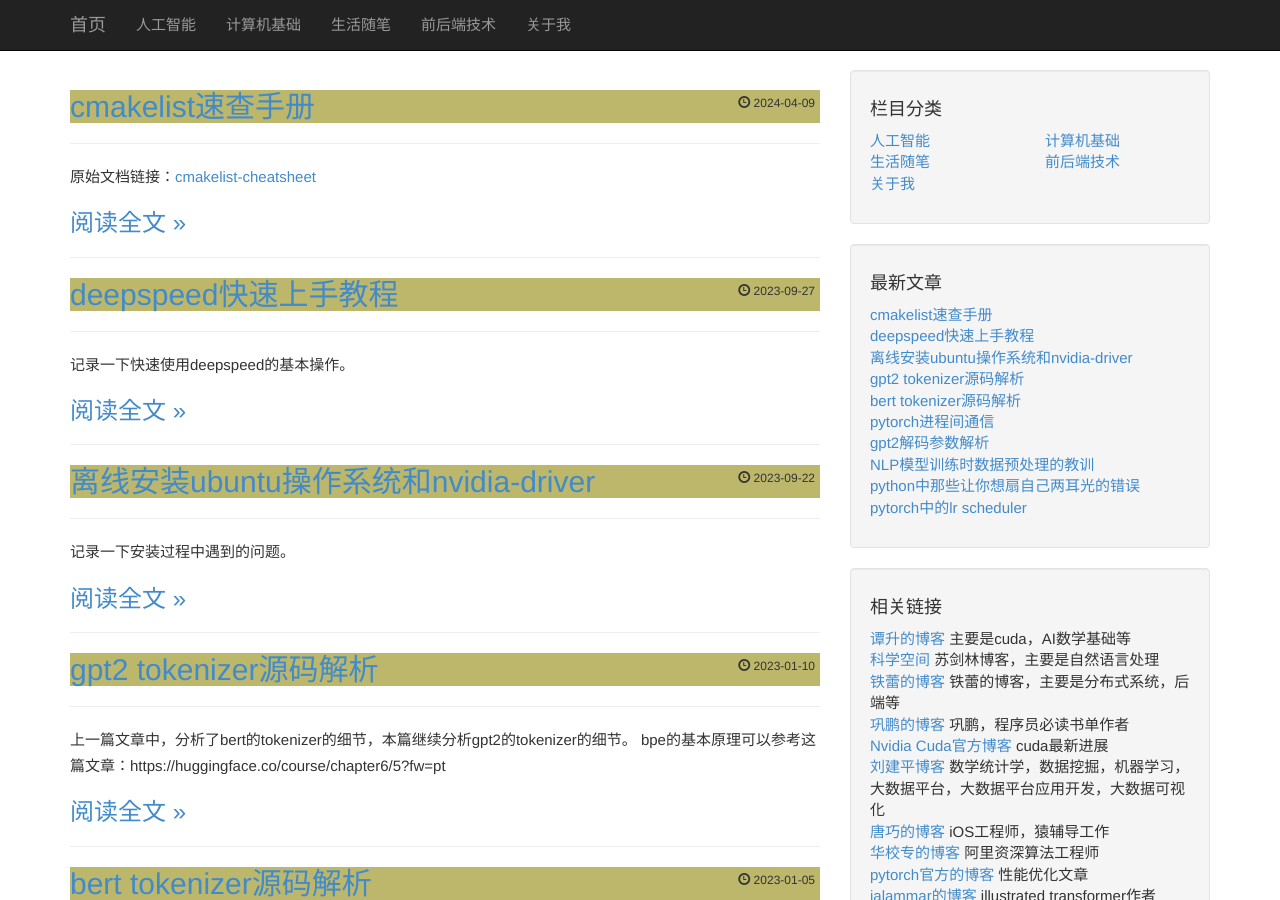
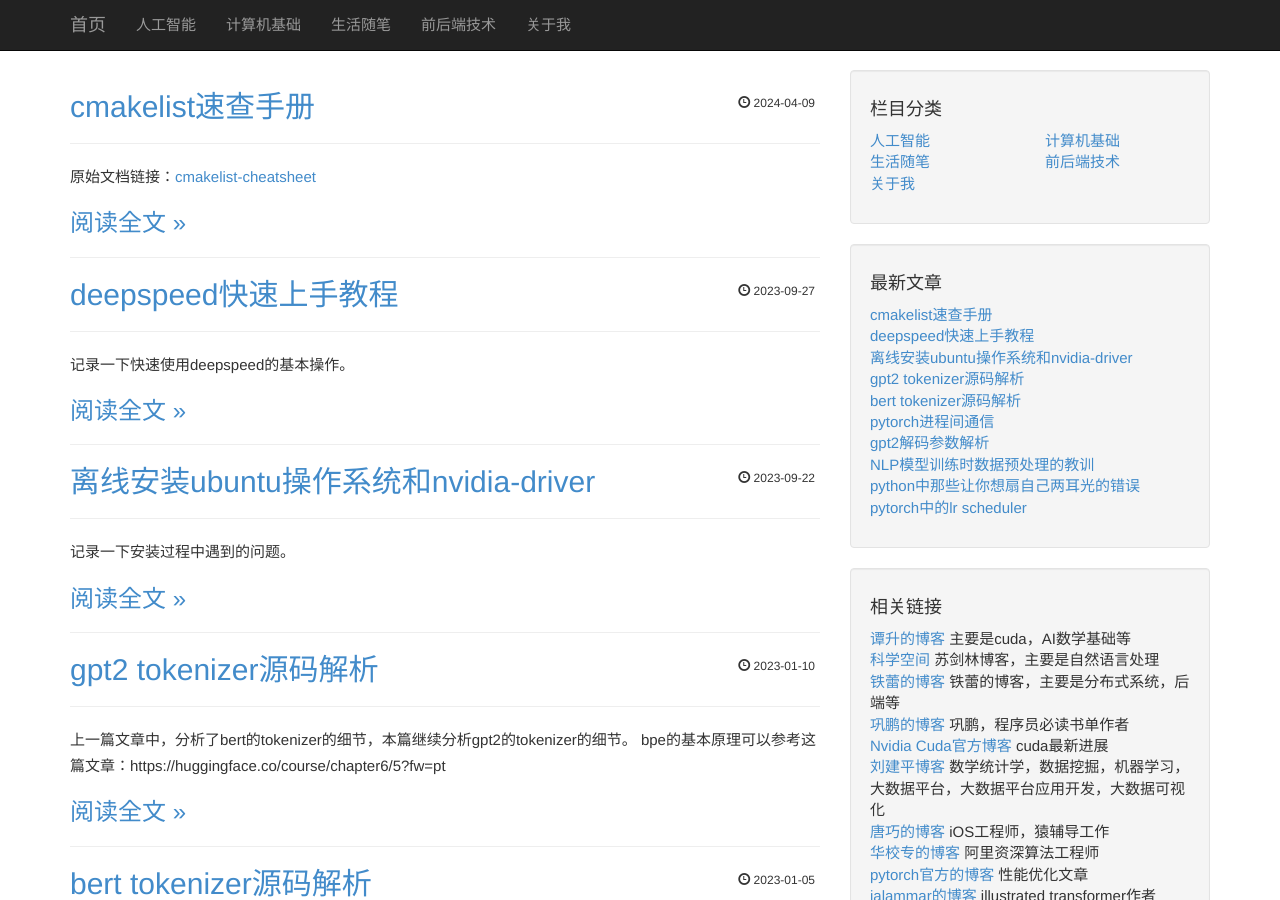
Before and after one commit to liwenju0/liwenju0.github.io, a Jekyll site: the page built from index.html, in a window 1280 px wide and 900 px high. Built offline with Jekyll 4.4.1, drawn with Linux system fonts in a browser that asks for light colours; the list of posts is cut into pages by our own code.

Commit message:
恢复标题

```diff
--- a/index.html
+++ b/index.html
@@ -5,7 +5,7 @@ title: "欢迎来到"
 
 <!-- Loop output paged posts -->
 {% for post in paginator.posts %}
-<h2 style="background-color: darkkhaki;">
+<h2>
   <a href="{{ post.url }}">
     {{ post.title }}
   </a>
```
